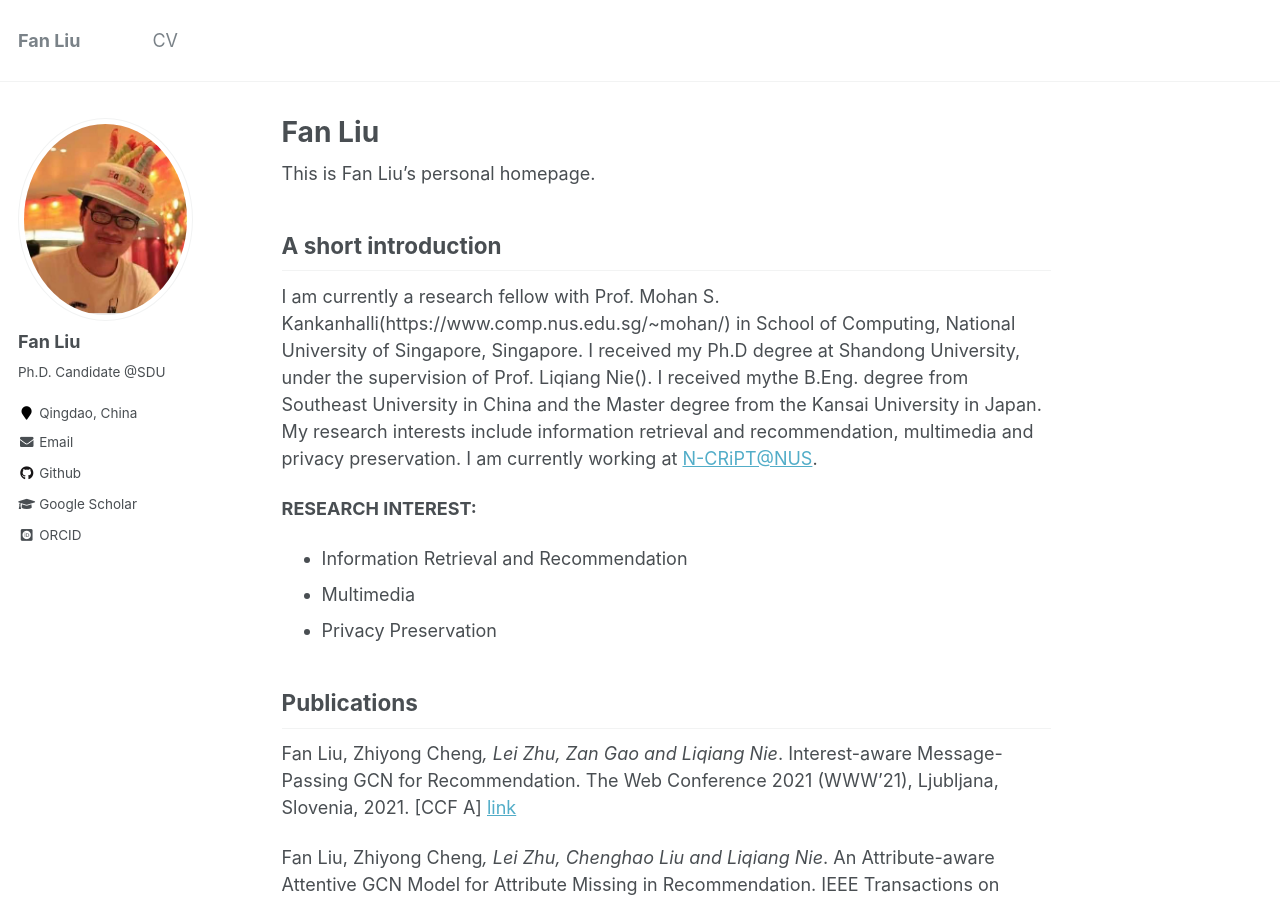
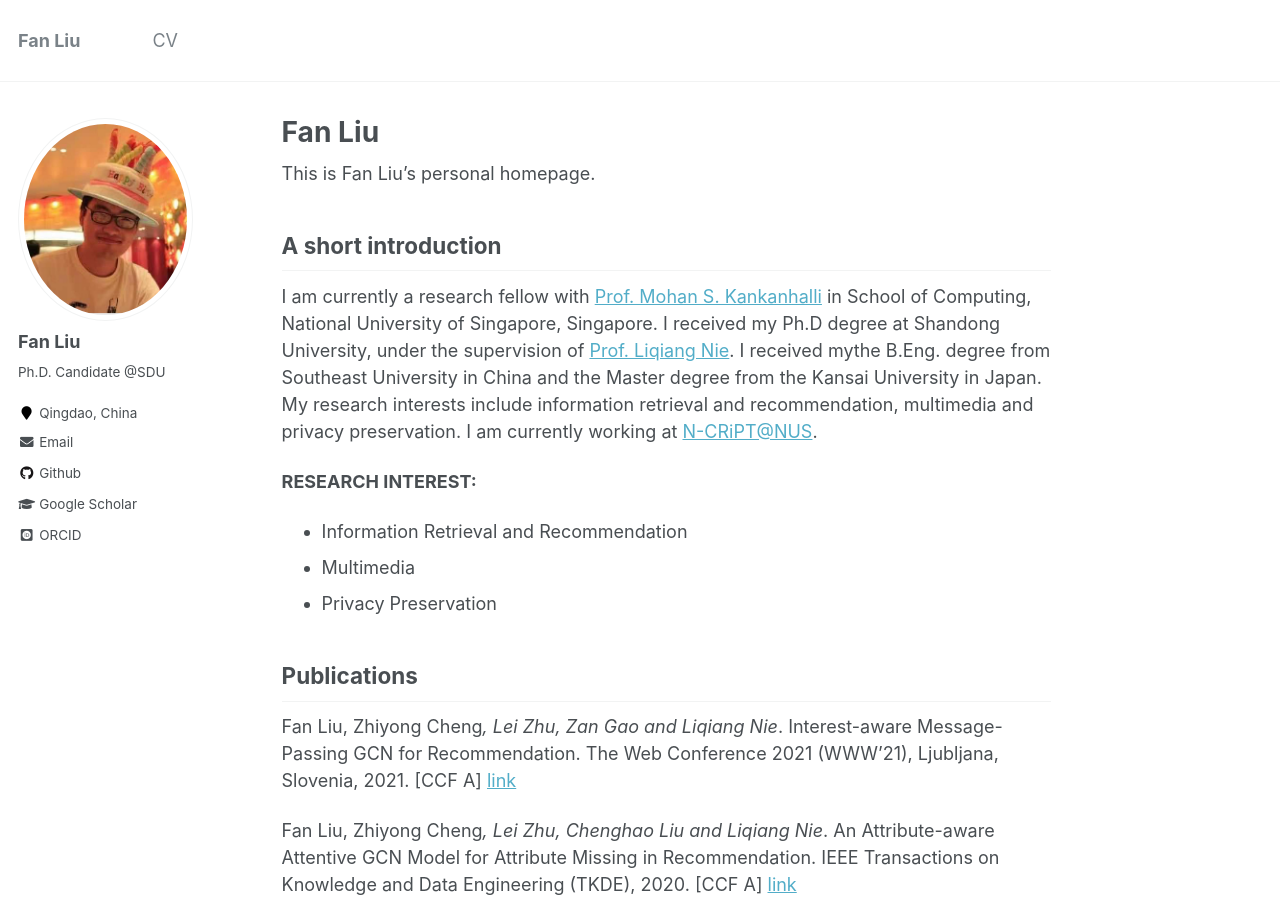
Before and after one commit to liufancs/liufancs.github.io, a Jekyll site: the page built from _pages/about.md, in a window 1280 px wide and 900 px high. Built offline with Jekyll 4.4.1, drawn with Linux system fonts in a browser that asks for light colours; some web fonts are replaced; part of the change alters nothing that is shown.

Commit message:
Update about.md

```diff
--- a/_pages/about.md
+++ b/_pages/about.md
@@ -11,7 +11,7 @@ redirect_from:
 This is Fan Liu's personal homepage.
 
 ## A short introduction
-I am currently a research fellow with Prof. Mohan S. Kankanhalli(https://www.comp.nus.edu.sg/~mohan/) in School of Computing, National University of Singapore, Singapore. I received my Ph.D degree at Shandong University, under the supervision of Prof. Liqiang Nie(). I received mythe B.Eng. degree from Southeast University in China and the Master degree from the Kansai University in Japan. My research interests include information retrieval and recommendation, multimedia and privacy preservation. I am currently working at [N-CRiPT@NUS](https://ncript.comp.nus.edu.sg/).
+I am currently a research fellow with [Prof. Mohan S. Kankanhalli](https://www.comp.nus.edu.sg/~mohan/) in School of Computing, National University of Singapore, Singapore. I received my Ph.D degree at Shandong University, under the supervision of [Prof. Liqiang Nie](https://liqiangnie.github.io/index.html). I received mythe B.Eng. degree from Southeast University in China and the Master degree from the Kansai University in Japan. My research interests include information retrieval and recommendation, multimedia and privacy preservation. I am currently working at [N-CRiPT@NUS](https://ncript.comp.nus.edu.sg/).
 
 <b>RESEARCH INTEREST:</b>
 * Information Retrieval and Recommendation
```
